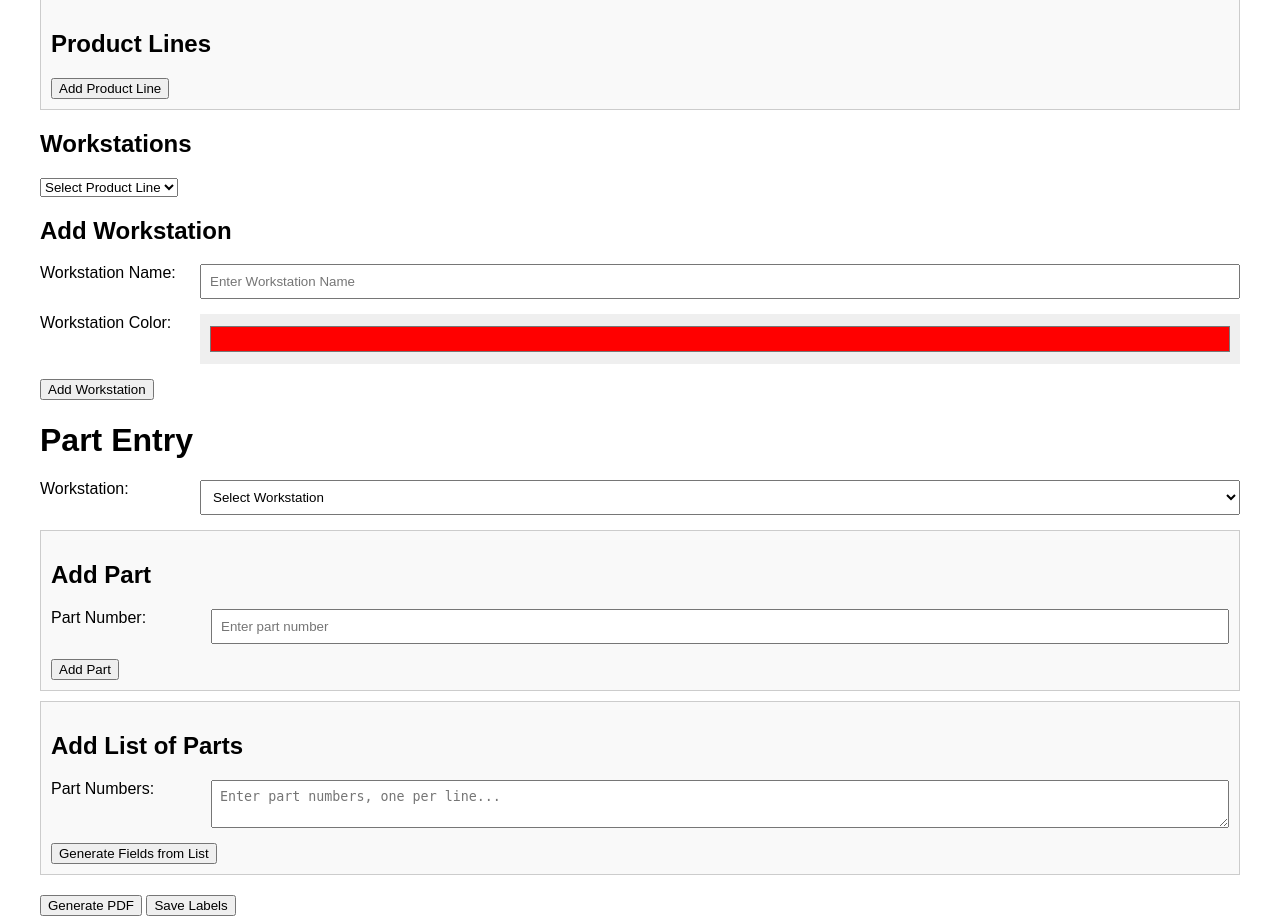
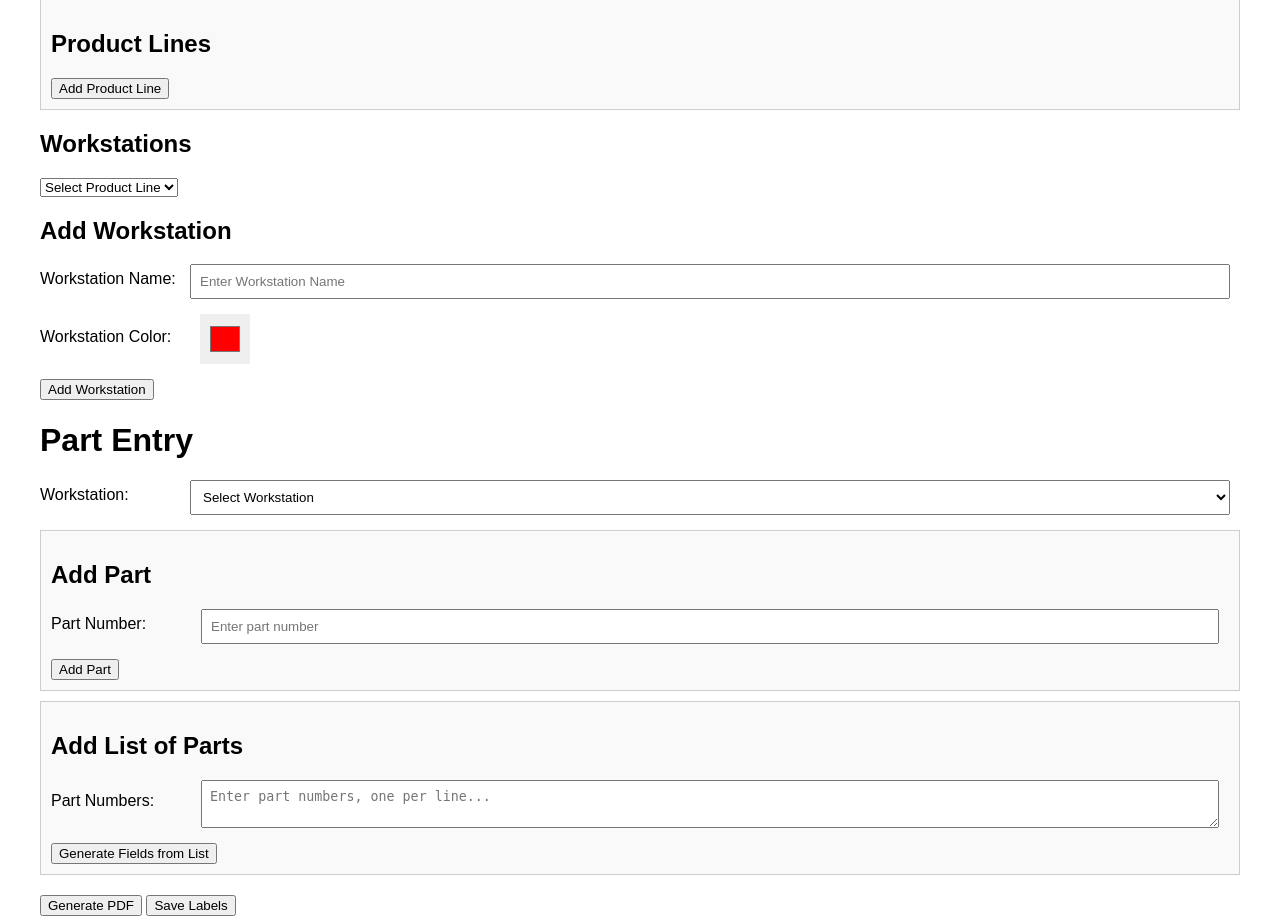
Before and after one commit to rekk2/Bin-labeler, a Flask app: page / in a window 1280 px wide. Shown: the part 81-997 px from the top of the page. Run offline with Flask 2, Linux system fonts and the light colour scheme; data that the repository does not hold is empty.

Commit message:
Update styles.css

```diff
--- a/static/styles.css
+++ b/static/styles.css
@@ -16,17 +16,19 @@ body {
 }
 
 .color-picker {
-    width: 50px;  /* Set width */
-    height: 50px; /* Set height */
-    border: none; /* Remove the border */
+    width: 50px;
+    height: 50px;
+    border: none;
     cursor: pointer;
     margin-left: 10px;
+	max-width: 50px;
 }
 
 .form-group {
     margin-bottom: 15px;
     display: flex;
-    justify-content: space-between;
+    justify-content: flex-start;
+    align-items: center;
 }
 
 .form-group label {
```
